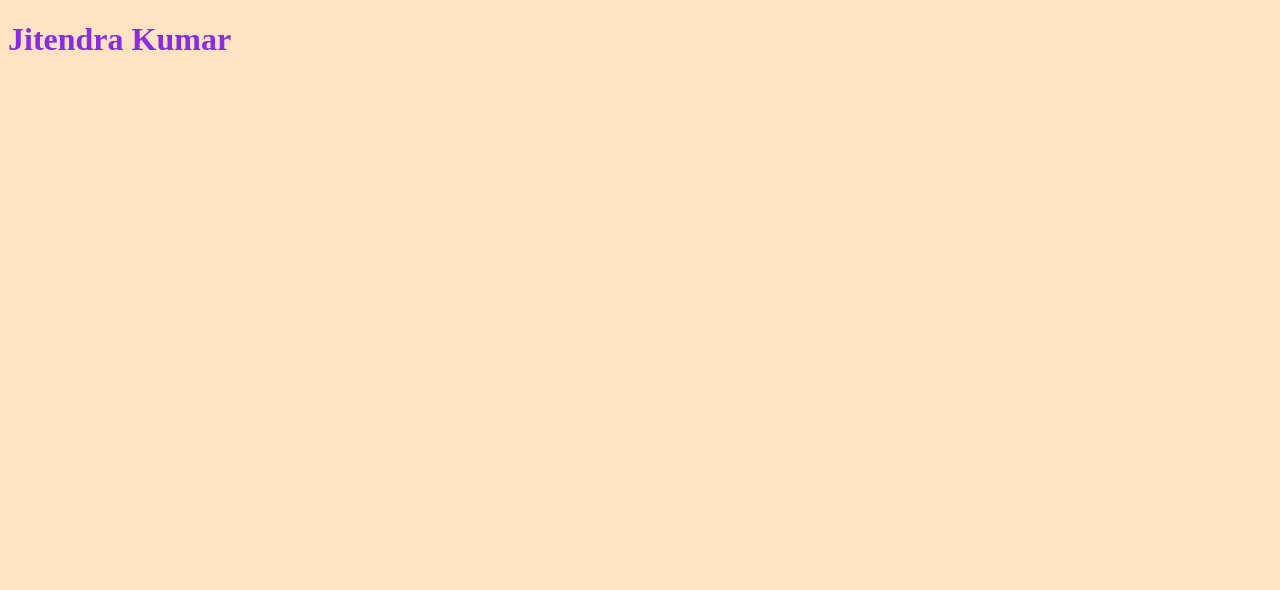
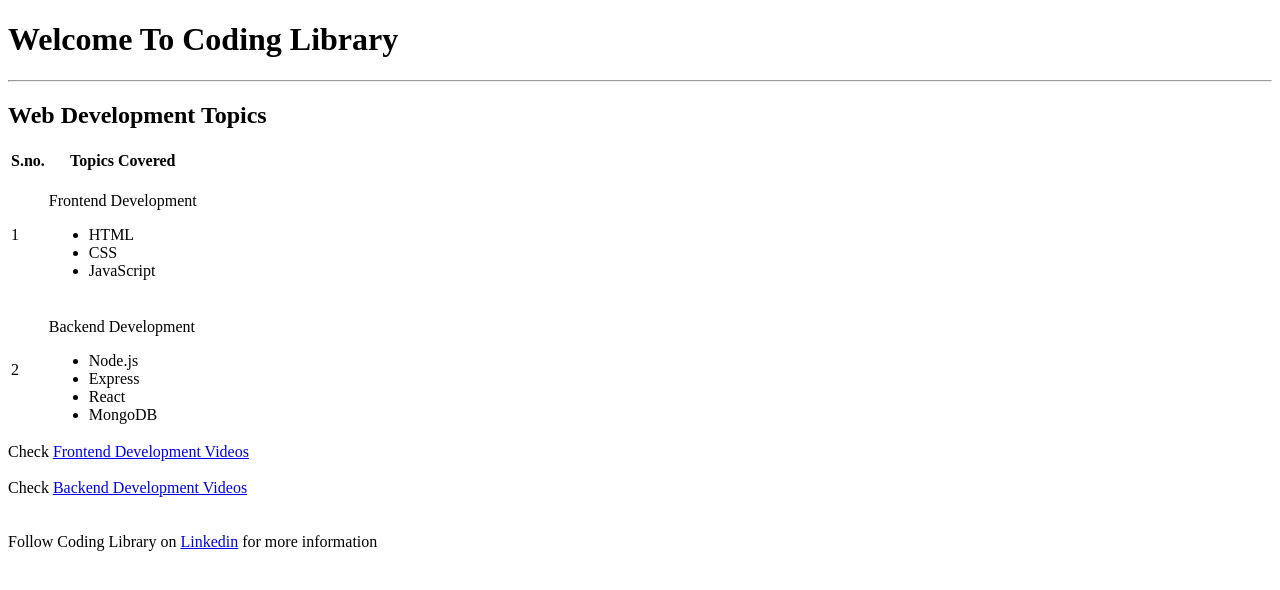
Before and after one commit to jitendra542/Jitendrasharma, a plain HTML site: page index.html in a window 1280 px wide. Drawn offline with Linux system fonts and the light colour scheme.

Commit message:
Complete changes

```diff
--- a/index.html
+++ b/index.html
@@ -1,16 +1,63 @@
 <!DOCTYPE html>
 <html lang="en">
+
 <head>
     <meta charset="UTF-8">
     <meta name="viewport" content="width=device-width, initial-scale=1.0">
-    <title>Document</title>
+    <title>Coding Library</title>
 </head>
 
-     <link rel="stylesheet" href="wed.css">
 <body>
-    <h1>Jitendra Kumar </h1>
+    <header>
+        <h1>Welcome To Coding Library</h1>
+        <hr>
+    </header>
 
+    <main>
+        <h2>Web Development Topics</h2>
+        <table>
+            <thead>
+                <tr>
+                    <th>S.no.</th>
+                    <th>Topics Covered</th>
+                </tr>
+            </thead>
+            <tbody>
+                <tr>
+                    <td>1</td>
+                    <td><br>Frontend Development
+                        <br>
+                        <ul>
+                            <li>HTML</li>
+                            <li>CSS</li>
+                            <li>JavaScript</li>
+                        </ul>
+                    </td>
+                </tr>
+                <tr>
+                    <td>2</td>
+                    <td><br>Backend Development
+                        <br>
+                        <ul>
+                            <li>Node.js</li>
+                            <li>Express</li>
+                            <li>React</li>
+                            <li>MongoDB</li>
+                        </ul>
+                    </td>
+                </tr>
+            </tbody>
+        </table>
+        <div>Check <a href="FrontendVideos.html" target="_blank">Frontend Development Videos</a></div>
+        <br>
+        <div>Check <a href="BackendVideos.html" target="_blank">Backend Development Videos</a></div>
+    </main>
+    <footer>
+        <br> <br>
+        <div>Follow Coding Library on <a href="https://www.linkedin.com/in/jitendra-kumar-sharma-5196362a7/" target="_blank"
+                rel="noopener noreferrer">Linkedin</a> for more information
+        </div>
+    </footer>
+</body>
 
-
-</body>
 </html>
```
Also changed, not shown: wed.css (line endings or trailing spaces).
